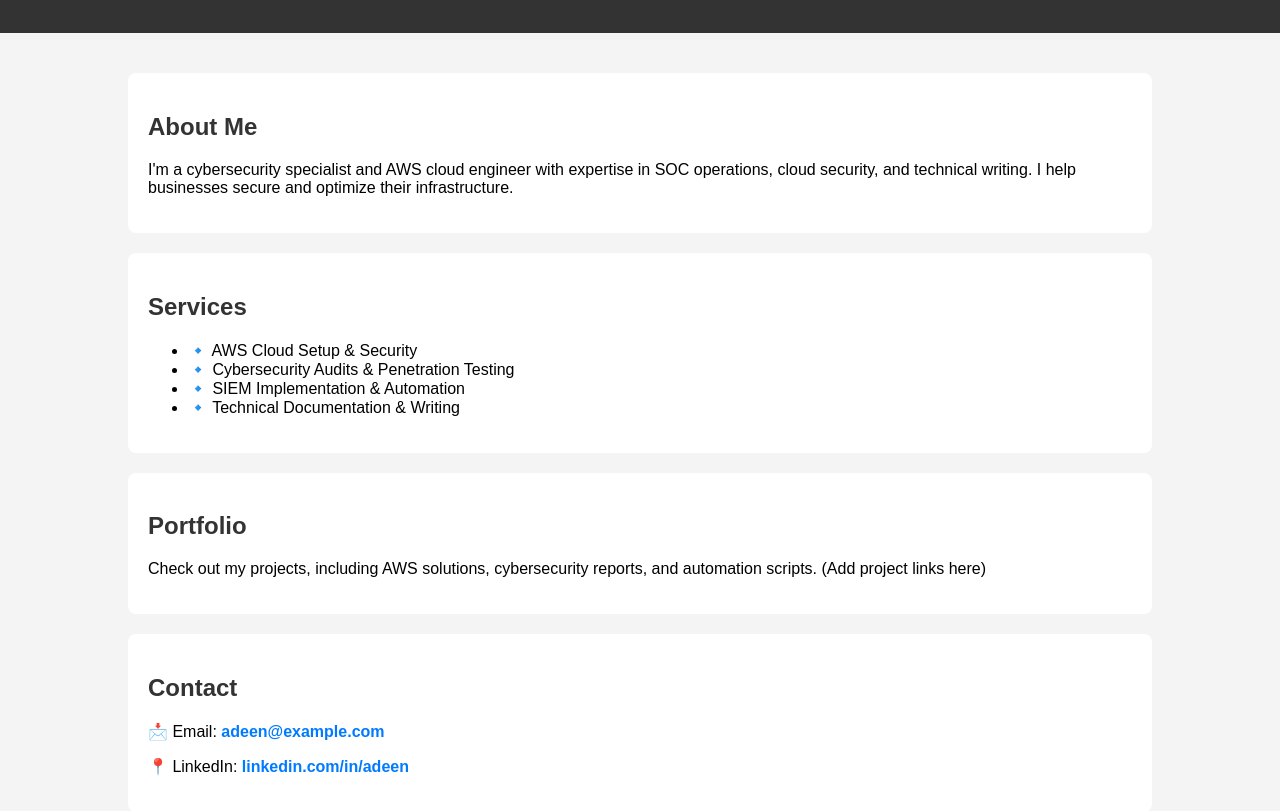
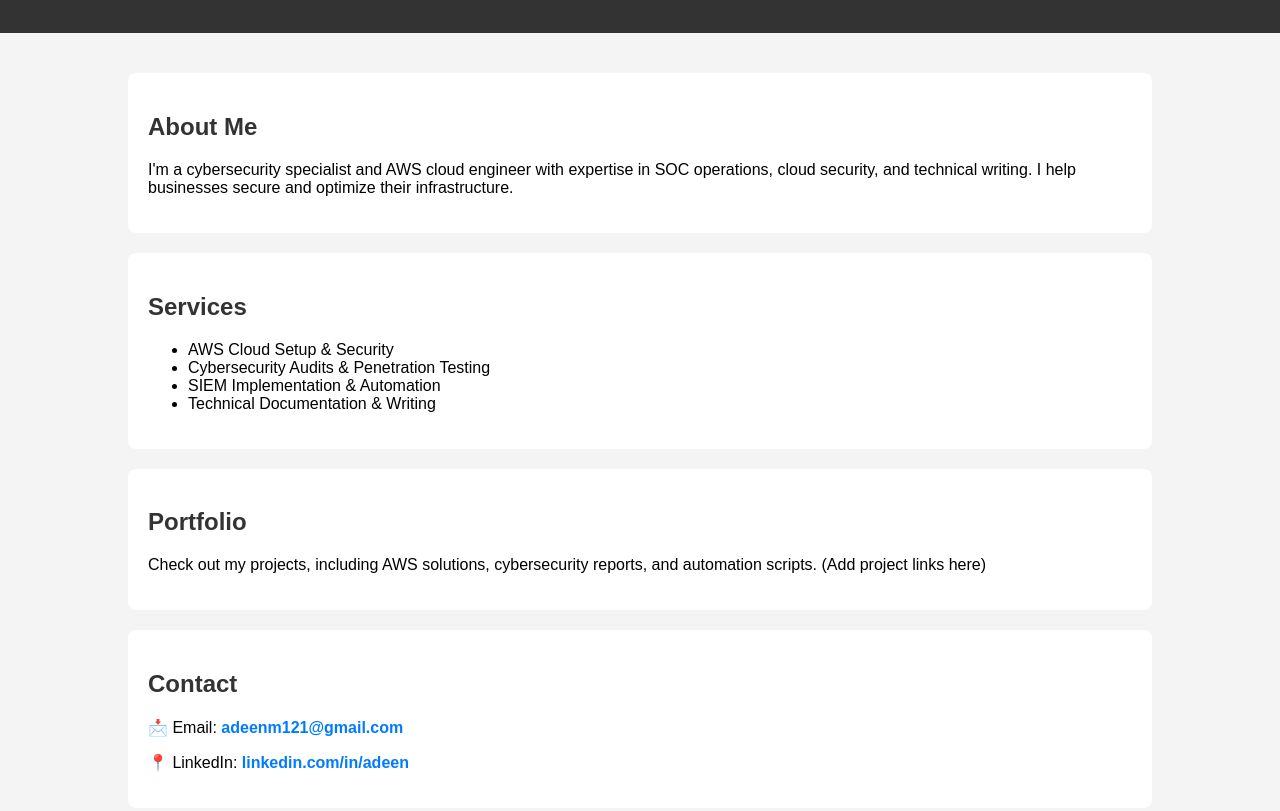
Before and after one commit to Adeen202/Portfolio, a plain HTML site: page index.html in a window 1280 px wide. Shown: the part 121-932 px from the top of the page. Drawn offline with Linux system fonts and the light colour scheme.

Commit message:
Update index.html

```diff
--- a/index.html
+++ b/index.html
@@ -26,10 +26,10 @@
         <div class="section services">
             <h2>Services</h2>
             <ul>
-                <li>🔹 AWS Cloud Setup & Security</li>
-                <li>🔹 Cybersecurity Audits & Penetration Testing</li>
-                <li>🔹 SIEM Implementation & Automation</li>
-                <li>🔹 Technical Documentation & Writing</li>
+                <li>AWS Cloud Setup & Security</li>
+                <li>Cybersecurity Audits & Penetration Testing</li>
+                <li>SIEM Implementation & Automation</li>
+                <li>Technical Documentation & Writing</li>
             </ul>
         </div>
         <div class="section portfolio">
@@ -38,7 +38,7 @@
         </div>
         <div class="section contact">
             <h2>Contact</h2>
-            <p>📩 Email: <a href="mailto:adeen@example.com">adeen@example.com</a></p>
+            <p>📩 Email: <a href="mailto:adeenm121@gmail.com">adeenm121@gmail.com</a></p>
             <p>📍 LinkedIn: <a href="#">linkedin.com/in/adeen</a></p>
         </div>
     </div>
```
